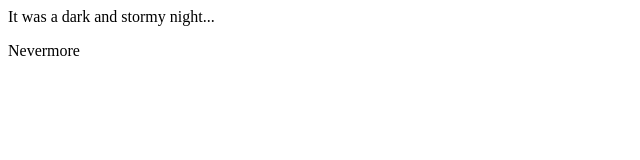
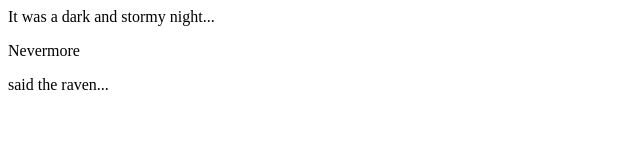
Before and after one commit to moka314/fireside-story, a plain HTML site: page index.html in a window 1280 px wide. Shown: the whole page, without its empty margins (0-640 px from the left). Drawn offline with Linux system fonts and the light colour scheme.

Commit message:
Added third line of story

```diff
--- a/index.html
+++ b/index.html
@@ -2,5 +2,6 @@
     <body>
       <p>It was a dark and stormy night...</p>
       <p>Nevermore</p>
+      <p>said the raven...</p>
     </body>
   </html>
```
